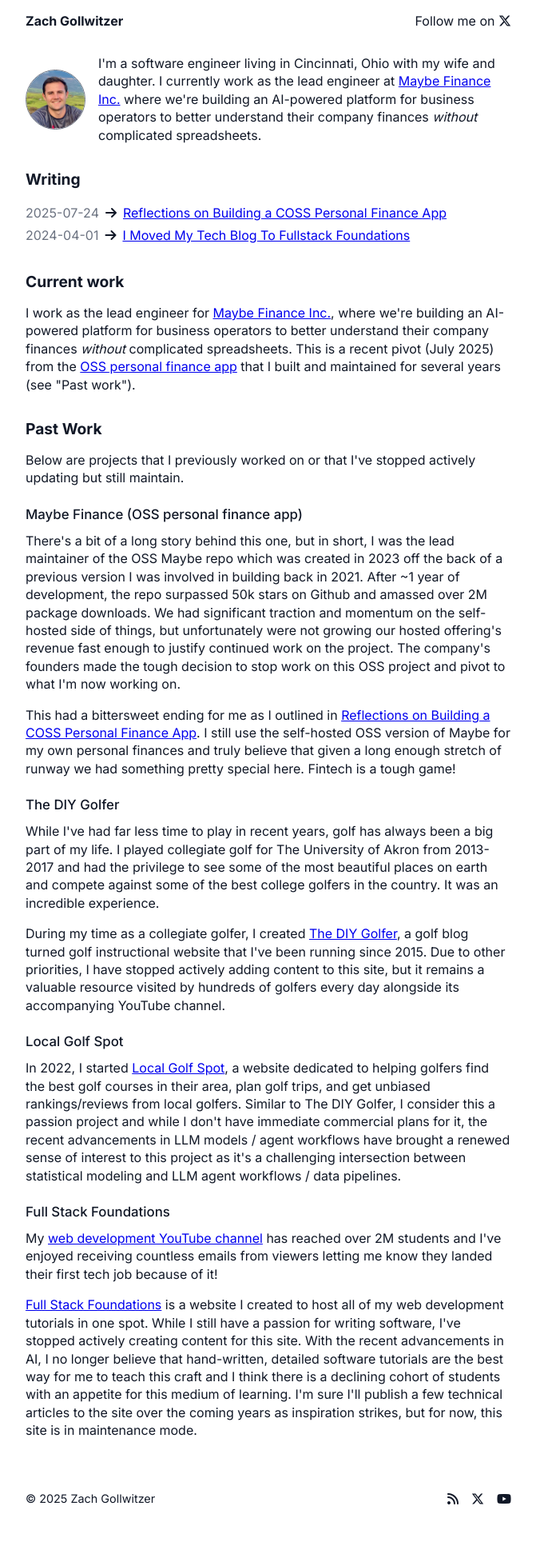
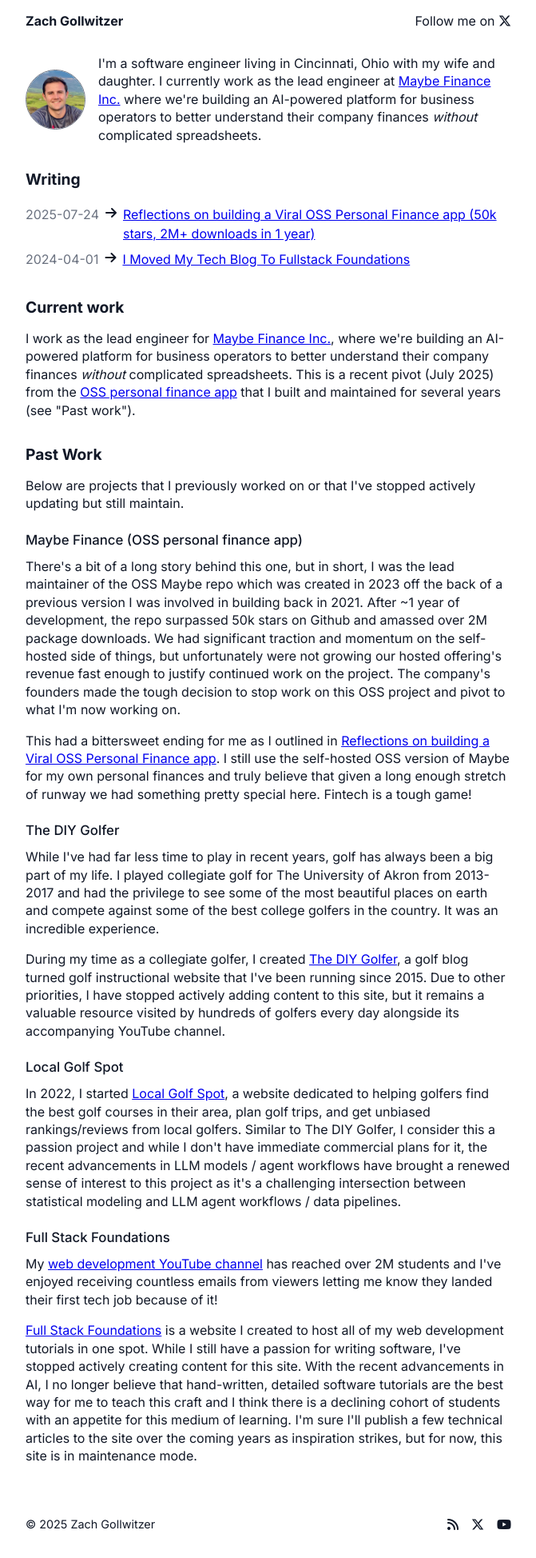
Before and after one commit to zachgoll/me, a Jekyll site: the page built from index.markdown, in a window 1280 px wide. Shown: the whole page at 80% size, without its empty margins (304-975 px from the left). Built offline with Jekyll 4.4.1, drawn with Linux system fonts in a browser that asks for light colours; before the commit the page ends 1916 px from its top, so only the background shows below that.

Commit message:
Tweak article styles

```diff
--- a/_layouts/home.html
+++ b/_layouts/home.html
@@ -45,7 +45,7 @@ href="https://www.maybe.co">Maybe Finance Inc.</a> where we're building an AI-po
 
     <p>There's a bit of a long story behind this one, but in short, I was the lead maintainer of the OSS Maybe repo which was created in 2023 off the back of a previous version I was involved in building back in 2021. After ~1 year of development, the repo surpassed 50k stars on Github and amassed over 2M package downloads. We had significant traction and momentum on the self-hosted side of things, but unfortunately were not growing our hosted offering's revenue fast enough to justify continued work on the project. The company's founders made the tough decision to stop work on this OSS project and pivot to what I'm now working on.</p>
 
-<p>This had a bittersweet ending for me as I outlined in <a href="/2025/07/24/reflections-on-building-an-OSS-personal-finance-app/">Reflections on Building a COSS Personal Finance App</a>. I still use the self-hosted OSS version of Maybe for my own personal finances and truly believe that given a long enough stretch of runway we had something pretty special here. Fintech is a tough game!</p>
+<p>This had a bittersweet ending for me as I outlined in <a href="/2025/07/24/reflections-on-building-a-viral-OSS-personal-finance-app/" />Reflections on building a Viral OSS Personal Finance app</a>. I still use the self-hosted OSS version of Maybe for my own personal finances and truly believe that given a long enough stretch of runway we had something pretty special here. Fintech is a tough game!</p>
 
     <h3>The DIY Golfer</h3>
 
--- a/_posts/2025-07-24-reflections-on-building-an-OSS-personal-finance-app.md
+++ b/_posts/2025-07-24-reflections-on-building-a-viral-OSS-personal-finance-app.md
@@ -1,5 +1,5 @@
 ---
-title: "Reflections on Building a COSS Personal Finance App"
+title: "Reflections on building a Viral OSS Personal Finance app (50k stars, 2M+ downloads in 1 year)"
 ---
 
 TL;DR - From late 2021 to mid 2025, I worked on "Maybe", the personal finance app. Maybe has since pivoted, and we're now working on a B2B financial planning and forecasting app to help business owners gain insights into their finances without complicated spreadsheets. This post is about the _prior_ personal finance app.
--- a/css/prose.css
+++ b/css/prose.css
@@ -4,37 +4,43 @@
 }
 
 .prose h1 {
-  font-size: 2.25rem;
+  font-size: 1.5rem;
+  font-weight: 600;
   margin-top: 2rem;
   margin-bottom: 1rem;
 }
 
 .prose h2 {
-  font-size: 1.5rem;
+  font-size: 1.375rem;
+  font-weight: 600;
   margin-top: 1.8rem;
   margin-bottom: 0.8rem;
 }
 
 .prose h3 {
-  font-size: 1.25rem;
+  font-size: 1.125rem;
+  font-weight: 600;
   margin-top: 1.6rem;
   margin-bottom: 0.6rem;
 }
 
 .prose h4 {
-  font-size: 1.125rem;
+  font-size: 1rem;
+  font-weight: 600;
   margin-top: 1.4rem;
   margin-bottom: 0.4rem;
 }
 
 .prose h5 {
-  font-size: 1rem;
+  font-size: 0.9rem;
+  font-weight: 600;
   margin-top: 1.2rem;
   margin-bottom: 0.3rem;
 }
 
 .prose h6 {
   font-size: 0.875rem;
+  font-weight: 600;
   margin-top: 1rem;
   margin-bottom: 0.2rem;
 }
--- a/css/style.css
+++ b/css/style.css
@@ -127,20 +127,26 @@ footer {
 
 .post-link {
   display: flex;
-  align-items: center;
-  flex-wrap: wrap;
+  align-items: flex-start;
   gap: 0.5rem;
   padding: 0.25rem 0;
 }
 
 .post-link__date {
   color: var(--gray-500);
+  flex-shrink: 0;
+  padding-top: 0.125rem;
 }
 
 .post-link__title {
   display: flex;
   gap: 0.5rem;
-  align-items: center;
+  align-items: flex-start;
+  flex: 1;
+}
+
+.post-link__title a {
+  line-height: 1.5;
 }
 
 .post-link__title i {
@@ -158,8 +164,8 @@ footer {
 }
 
 .post-title {
-  font-size: 2.5rem;
-  font-weight: 700;
+  font-size: 1.75rem;
+  font-weight: 600;
   margin-bottom: 1.5rem;
   color: var(--gray-900);
 }
@@ -167,6 +173,7 @@ footer {
 @media (min-width: 640px) {
   .post-link__title i {
     display: inline-block;
+    padding-top: 0.125rem;
   }
 
   .intro {
```
